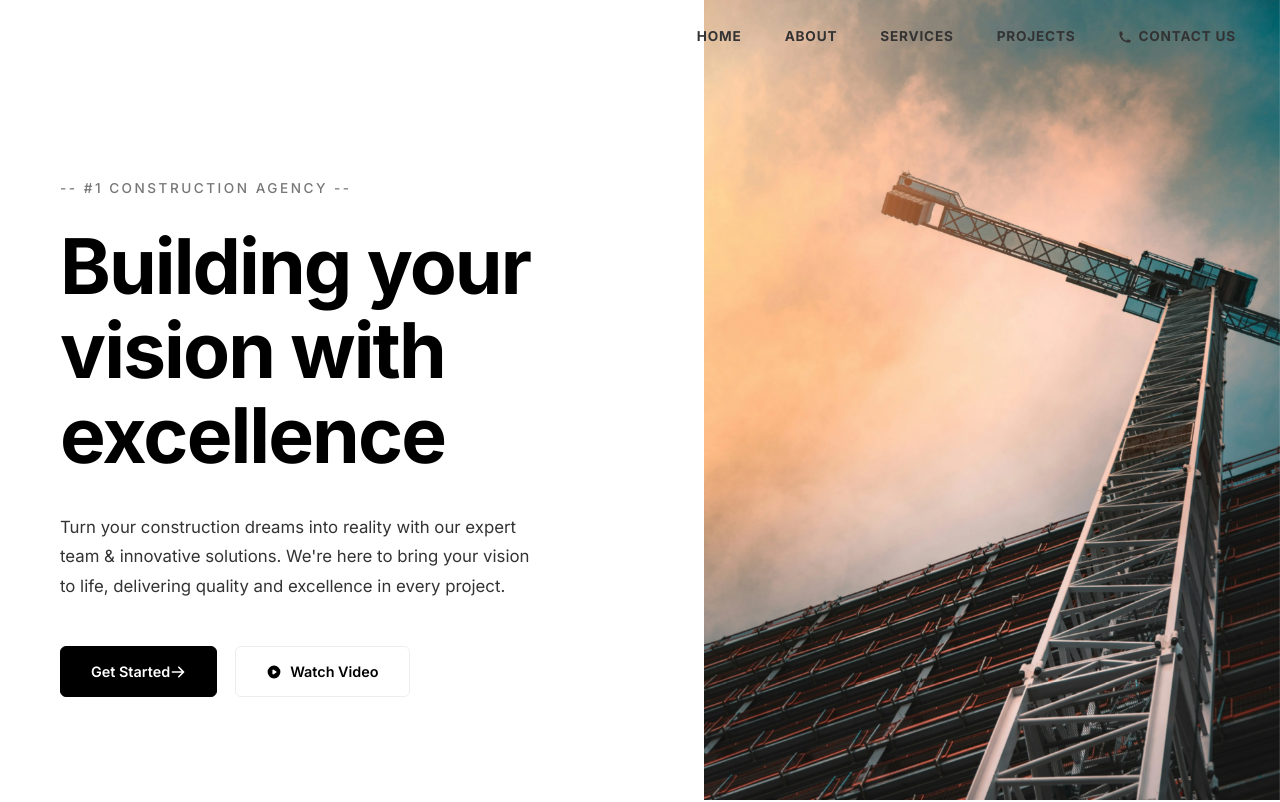
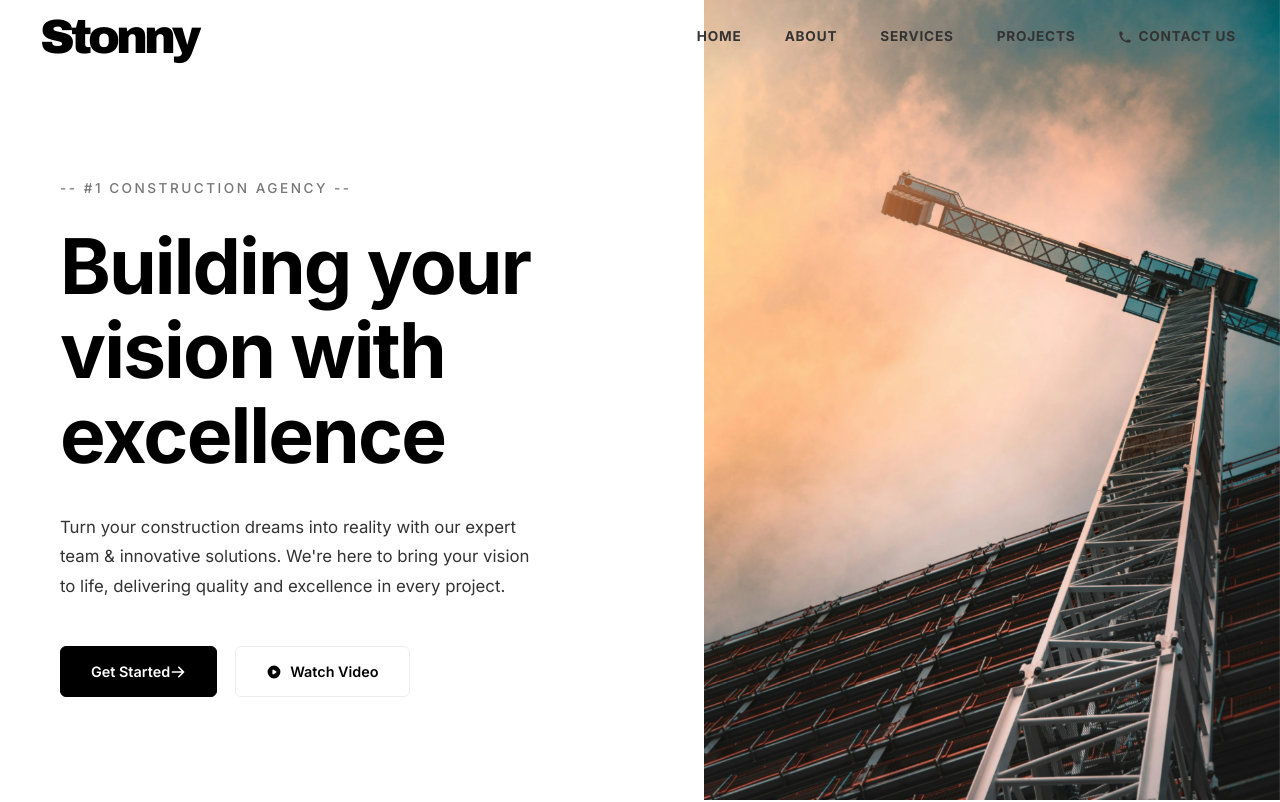
Before and after one commit to Martinschris671/stonny, a plain HTML site: page home.html in a window 1280 px wide. Shown: the top 802 px of the page. Drawn offline with Linux system fonts and the light colour scheme.

Commit message:
i made three changes

```diff
--- a/home.html
+++ b/home.html
@@ -116,11 +116,8 @@
       }
 
       .stonny-site-logo a {
-        font-size: 1.6rem;
-        font-weight: 700;
-        color: var(--stonny-color-text-primary);
+        color: inherit;
         text-decoration: none;
-        letter-spacing: 0.5px;
       }
 
       .stonny-main-nav {
@@ -261,7 +258,7 @@
         left: 0;
         right: 0;
         bottom: 0;
-        background-image: url(""); /* Subtle architectural background */
+        background-image: url("images/hero2.webp"); /* Subtle architectural background */
         background-size: cover;
         background-position: center;
         filter: grayscale(0.8) brightness(0.7) contrast(1.1); /* Heavy treatment for subtlety */
@@ -536,12 +533,24 @@
           background-position: center 40%; /* Adjust image focus */
         }
       }
+      .logo {
+        font-family: "Arial Black", "Helvetica Neue", Arial, sans-serif;
+        color: black;
+        user-select: none;
+      }
+
+      .logo .rest {
+        font-size: 3rem; /* Smaller rest of letters */
+        letter-spacing: -4px; /* Tight spacing for logo feel */
+      }
     </style>
   </head>
   <body>
     <header class="stonny-site-header" id="siteHeader">
-      <div class="stonny-site-logo">
-        <a href="#hero" class="scroll-link"></a>
+      <div class="stonny-site-logo logo">
+        <a href="#hero" class="scroll-link">
+          <span class="logo-text rest">Stonny</span></a
+        >
       </div>
       <nav class="stonny-main-nav" id="mainNav">
         <ul>
```
Also changed, not shown: images/file_0000000084c86243a886d004ecfad197.png (deleted), images/hero2.webp (added).
